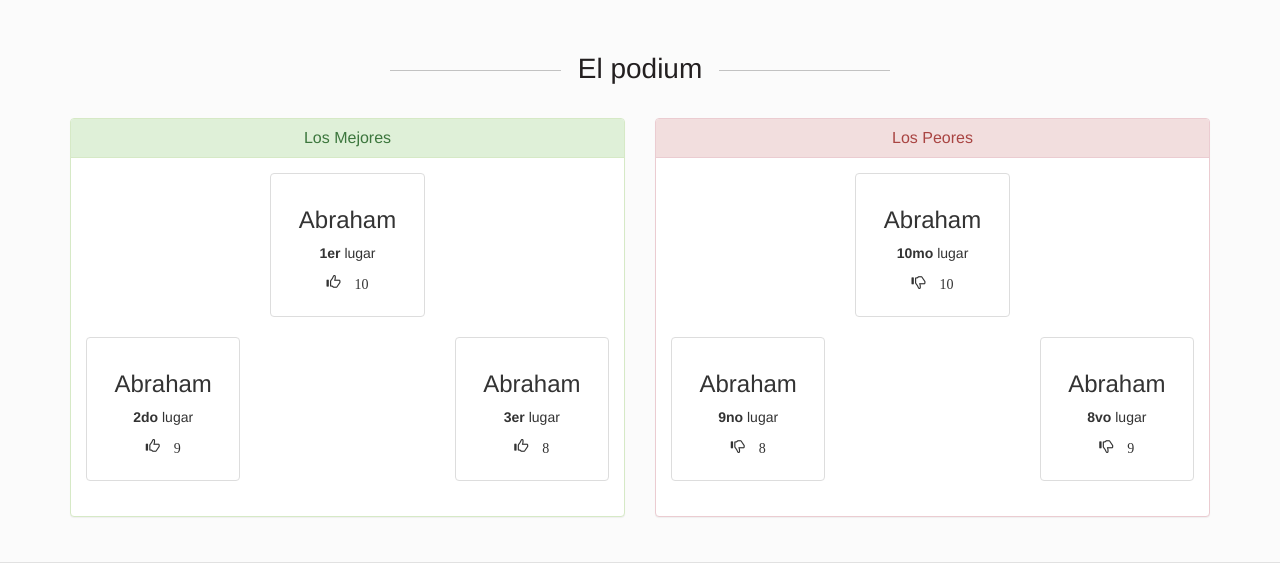
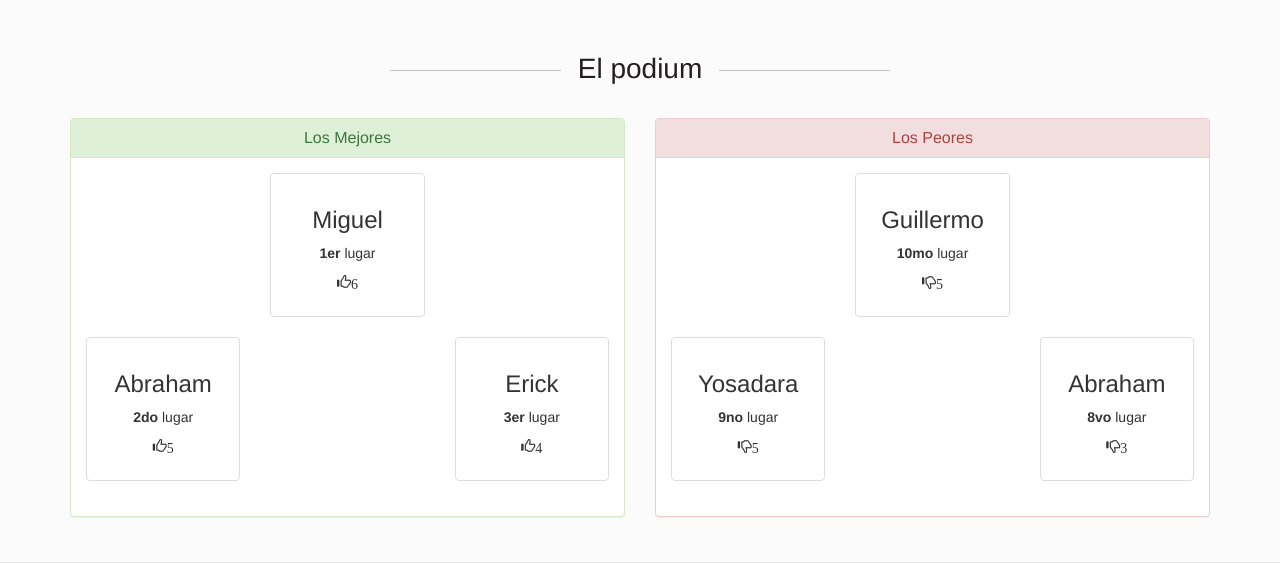
Before and after one commit to e-9/cerditon, a Django app: page /cerdoton/ in a window 1280 px wide. Shown: the part 3770-4333 px from the top of the page. Run offline with Django 3.2, Linux system fonts and the light colour scheme; data comes from the database, SQL or seed files in the repository; some libraries are stand-ins or nearby versions; some web fonts are replaced.

Commit message:
Scores en podium

```diff
--- a/Cerdoton_Site/cerdoton_app/static/cerdoton_app/js/cerdoton.js
+++ b/Cerdoton_Site/cerdoton_app/static/cerdoton_app/js/cerdoton.js
@@ -29,6 +29,24 @@ $( document ).ready(function() {
         data.sort(compare);
         console.log('--------------- SCORE ------------------')
         console.table(data)
+
+        $('#namebest1').text(data[0].name);
+        $('#scorebest1').text(data[0].up);
+
+        $('#namebest2').text(data[1].name);
+        $('#scorebest2').text(data[1].up);
+
+        $('#namebest3').text(data[2].name);
+        $('#scorebest3').text(data[2].up);
+
+        $('#nameworst1').text(data[3].name);
+        $('#scoreworst1').text(data[3].down);
+
+        $('#nameworst2').text(data[4].name);
+        $('#scoreworst2').text(data[4].down);
+
+        $('#nameworst3').text(data[5].name);
+        $('#scoreworst3').text(data[5].down);
   });
 
   $('#myTab a').click(function (e) {
--- a/Cerdoton_Site/cerdoton_app/templates/cerdoton_app/index.html
+++ b/Cerdoton_Site/cerdoton_app/templates/cerdoton_app/index.html
@@ -376,9 +376,9 @@
                 <div class="col-md-4 col-md-offset-4">
                   <div class="thumbnail">
                     <div class="caption">
-                      <h3>Abraham</h3>
+                      <h3 id="namebest1"></h3>
                       <p><strong>1er </strong>lugar</p>
-                      <p><span class="glyphicon glyphicon-thumbs-up"> 10</span></p>
+                      <p><span class="glyphicon glyphicon-thumbs-up" id="scorebest1"> </span></p>
                     </div>
                   </div>
                 </div>
@@ -387,18 +387,18 @@
                 <div class="col-md-4">
                   <div class="thumbnail">
                     <div class="caption">
-                      <h3>Abraham</h3>
+                      <h3 id="namebest2">Abraham</h3>
                       <p><strong>2do </strong>lugar</p>
-                      <p><span class="glyphicon glyphicon-thumbs-up"> 9</span></p>
+                      <p><span class="glyphicon glyphicon-thumbs-up" id="scorebest2"> </span></p>
                     </div>
                   </div>
                 </div>
                 <div class="col-md-4 col-md-offset-4">
                   <div class="thumbnail">
                     <div class="caption">
-                      <h3>Abraham</h3>
+                      <h3 id="namebest3">Abraham</h3>
                       <p><strong>3er </strong>lugar</p>
-                      <p><span class="glyphicon glyphicon-thumbs-up"> 8</span></p>
+                      <p><span class="glyphicon glyphicon-thumbs-up" id="scorebest3"> </span></p>
                     </div>
                   </div>
                 </div>
@@ -416,9 +416,9 @@
               <div class="col-md-4 col-md-offset-4">
                 <div class="thumbnail">
                   <div class="caption">
-                    <h3>Abraham</h3>
+                    <h3 id="nameworst1"></h3>
                     <p><strong>10mo </strong>lugar</p>
-                    <p><span class="glyphicon glyphicon-thumbs-down"> 10</span></p>
+                    <p><span class="glyphicon glyphicon-thumbs-down" id="scoreworst1"> </span></p>
                   </div>
                 </div>
               </div>
@@ -427,18 +427,18 @@
               <div class="col-md-4">
                 <div class="thumbnail">
                   <div class="caption">
-                    <h3>Abraham</h3>
+                    <h3 id="nameworst2"></h3>
                     <p><strong>9no </strong>lugar</p>
-                    <p><span class="glyphicon glyphicon-thumbs-down"> 8</span></p>
+                    <p><span class="glyphicon glyphicon-thumbs-down" id="scoreworst2"> </span></p>
                   </div>
                 </div>
               </div>
               <div class="col-md-4 col-md-offset-4">
                 <div class="thumbnail">
                   <div class="caption">
-                    <h3>Abraham</h3>
+                    <h3 id="nameworst3"></h3>
                     <p><strong>8vo </strong>lugar</p>
-                    <p><span class="glyphicon glyphicon-thumbs-down"> 9</span></p>
+                    <p><span class="glyphicon glyphicon-thumbs-down" id="scoreworst3"> </span></p>
                   </div>
                 </div>
               </div>
```
